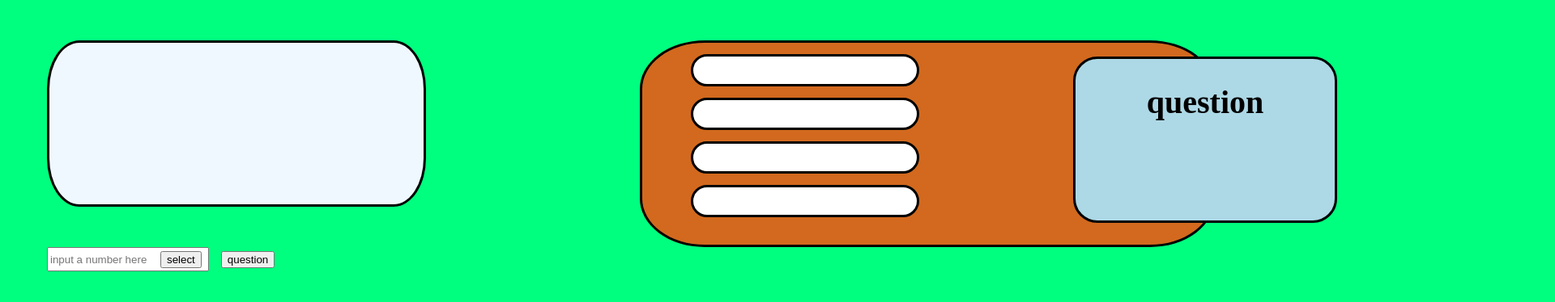
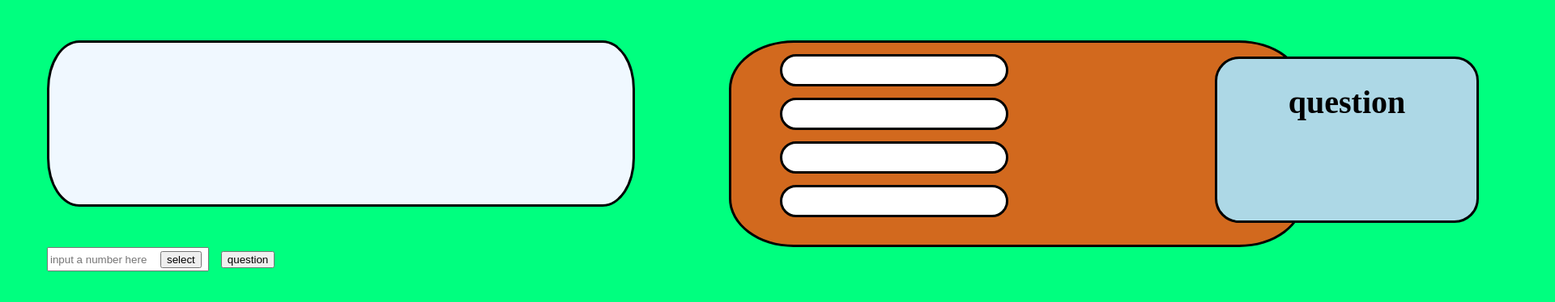
Before and after one commit to Artifiction1/week-3-day-5-solo-work, a plain HTML site: page index.html in a window 1280 px wide. Shown: the top 374 px of the page at 81% size, 1920 px wide, since content can reach past the window. Drawn offline with Linux system fonts and the light colour scheme.

Commit message:
Update index.html

```diff
--- a/index.html
+++ b/index.html
@@ -3,15 +3,15 @@
 <head>
 
     <style>
-        body {background-color: springgreen;}
+        body {background-color: springgreen; width: 2000px;}
         #question {width:35%; height: 150px; margin: 50px; background-color: aliceblue; border: solid;
         border-radius: 40px/60px; padding: 10px; text-align: center; padding-top: 40px;font-weight: bolder; font-size: 20pt;}
         .answers .wrong {background-color: red;}
         .answers .correct {background-color: green;}
-        .answers {font-weight: bold; font-size: 12pt; background-color:chocolate; width: 55%; height: 250px;position: absolute; left: 790px; top: 50px; border: solid; border-radius: 80px/60px;}
+        .answers {font-weight: bold; font-size: 12pt; background-color:chocolate; width: 55%; height: 250px;position: absolute; left: 900px; top: 50px; border: solid; border-radius: 80px/60px;}
         .answers div{ position: relative; width: 40%; margin-top: 14px; height: 40px; margin-left: 60px; border-radius: 20px; text-align: center;}
         .answers button{background-color: white; width: 100%; height: 40px; margin-left: 0px; border:solid; border-radius: 20px; text-align: center;}
-        #questionNr {background-color: lightblue; height: 200px; position:absolute; left: 1325px; width: 25%; border: solid; border-radius: 30px; top: 70px; text-align:center; font-size: 30pt; font-weight: bolder;}
+        #questionNr {background-color: lightblue; height: 200px; position:absolute; left: 1500px; width: 25%; border: solid; border-radius: 30px; top: 70px; text-align:center; font-size: 30pt; font-weight: bolder;}
         #questionNr div{margin-top: 30px;}
         #button {margin-left: -60px;}
         button {margin-left: 20px}
```
